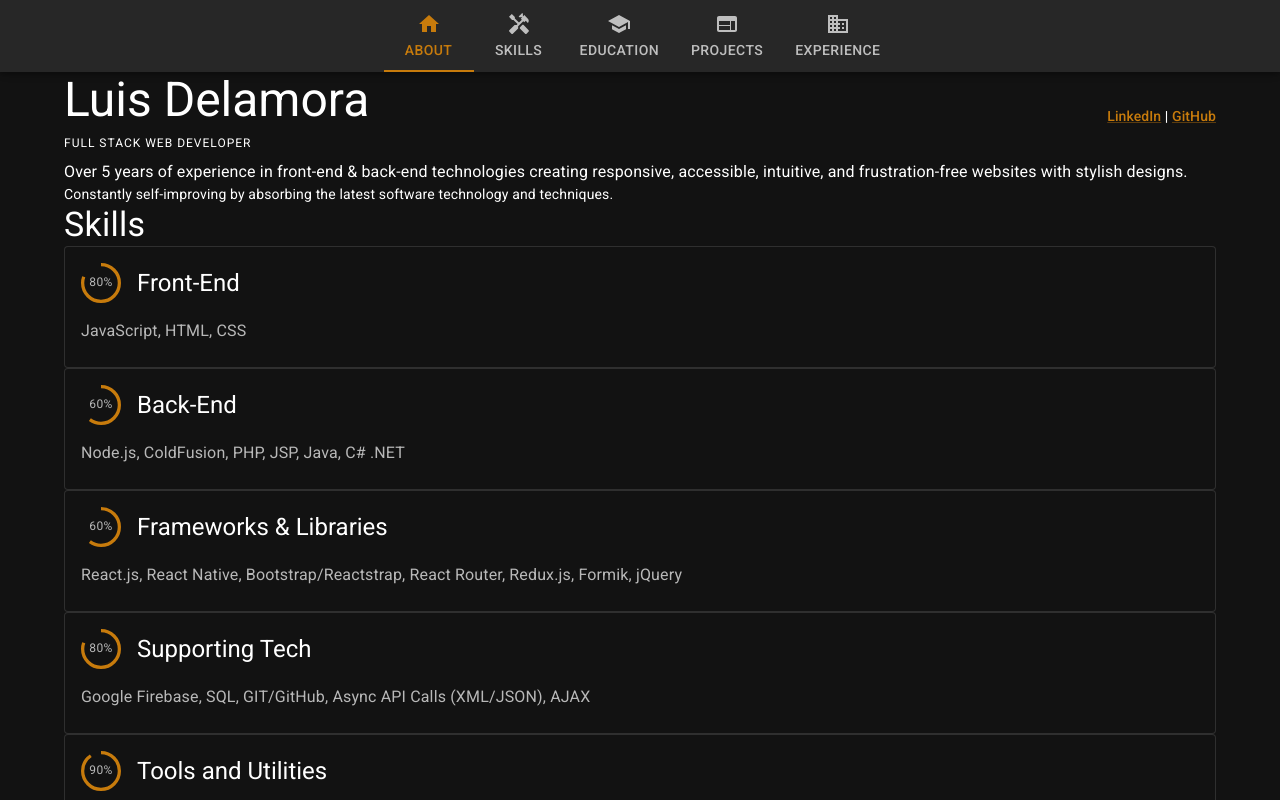
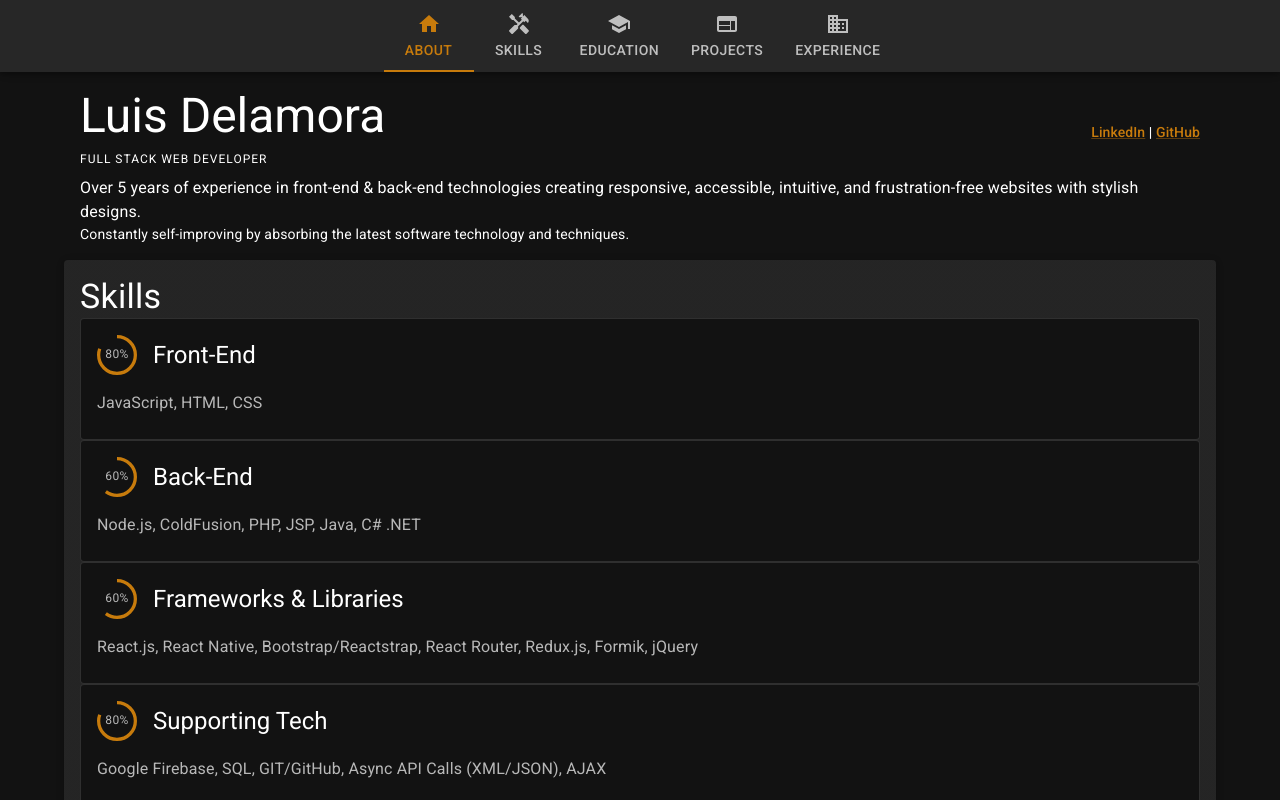
Before and after one commit to eccos/portfolio, a React (Create React App) app: page / in a window 1280 px wide. Shown: the top 800 px of the page. Built offline with nearby package versions, Linux system fonts and the light colour scheme.

Commit message:
use elevated Paper for every odd section

```diff
--- a/src/App.js
+++ b/src/App.js
@@ -13,7 +13,7 @@ import HomeIcon from '@mui/icons-material/Home';
 import SchoolIcon from '@mui/icons-material/School';
 import WebIcon from '@mui/icons-material/Web';
 
-import { Container, useMediaQuery, useTheme } from '@mui/material';
+import { Container, useMediaQuery, useTheme, Paper } from '@mui/material';
 
 const sections = [
   { label: 'About', Component: AboutSection, icon: <HomeIcon /> },
@@ -31,9 +31,16 @@ export default function App() {
     <>
       {!isSmallScreen && <FixedTopNav sections={sections} />}
       <Container id="sections-container">
-        {sections.map((section) => (
+        {sections.map((section, i) => (
           <section key={section.label} id={section.label}>
-            <section.Component label={section.label} />
+            <Paper
+              elevation={i % 2 !== 0 && 3}
+              sx={{
+                padding: 2,
+              }}
+            >
+              <section.Component label={section.label} />
+            </Paper>
           </section>
         ))}
       </Container>
```
